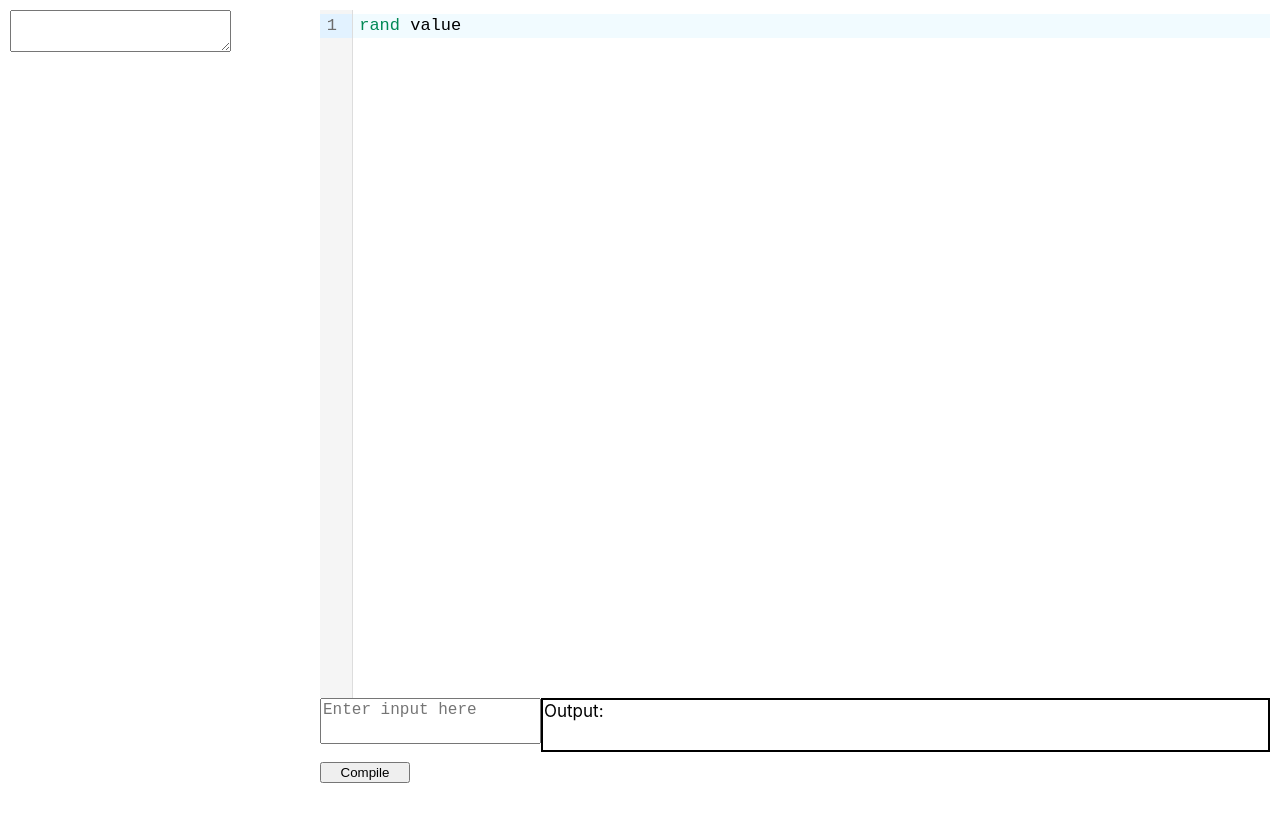
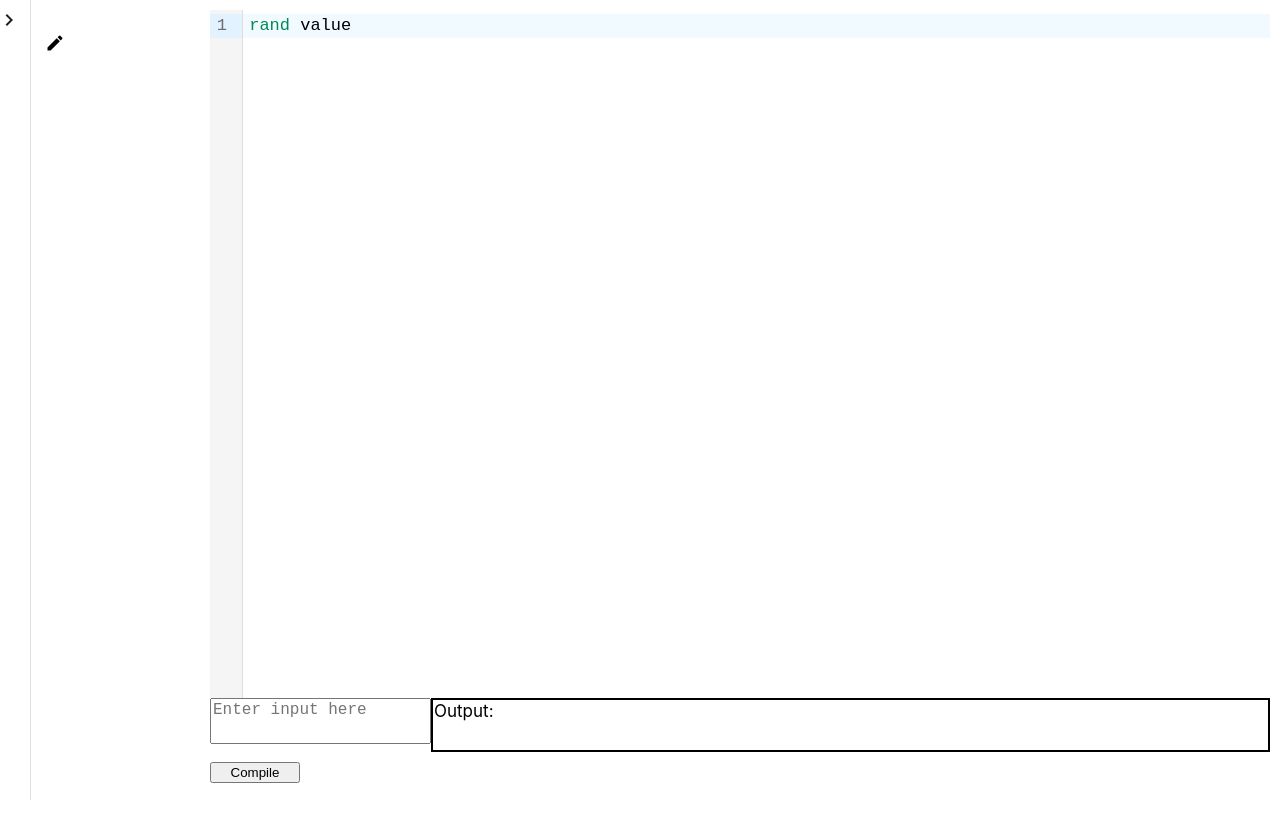
Before and after one commit to nubskr/codespace, a React (Create React App) app in the folder frontend/: page /room/1/1 in a window 1280 px wide. Shown: the top 838 px of the page. Built offline with nearby package versions, Linux system fonts and the light colour scheme; no server answers; the HTML template or start-up script is replaced by a standard one.

Commit message:
made LHS better

```diff
--- a/frontend/package.json
+++ b/frontend/package.json
@@ -3,6 +3,10 @@
   "version": "0.1.0",
   "private": true,
   "dependencies": {
+    "@emotion/react": "^11.11.1",
+    "@emotion/styled": "^11.11.0",
+    "@mui/icons-material": "^5.14.16",
+    "@mui/material": "^5.14.16",
     "@testing-library/jest-dom": "^5.17.0",
     "@testing-library/react": "^13.4.0",
     "@testing-library/user-event": "^13.5.0",
--- a/frontend/src/App.css
+++ b/frontend/src/App.css
@@ -12,6 +12,7 @@ textarea {
 }
 
 .LHS-container {
+  margin-left: 10%;
   max-height: 100vh;
   overflow: auto;
   padding: 10px; /* Adjust as needed for spacing */
--- a/frontend/src/Components/AudioRecorder.js
+++ b/frontend/src/Components/AudioRecorder.js
@@ -1,9 +1,6 @@
 import React, { useEffect, useRef, useState } from 'react';
-// import io from 'socket.io-client';
+import io from 'socket.io-client';
 import SimplePeer from 'simple-peer';
-const configuration = { iceServers: [{ urls: "stun:stun.schlund.de:3478" }] };
-const peerConnection = new RTCPeerConnection(configuration);
-// const socket = io("http://localhost:6909/", { transports: ['websocket'] });
 
 export default function AudioRecorder({socket,username,roomid}) {
   // const [userList,setUserList] = useState(new Set());
--- a/frontend/src/Components/LateXparser.js
+++ b/frontend/src/Components/LHS/LateXparser.js
@@ -1,10 +1,10 @@
 import React, { useEffect, useState } from 'react';
 import katex from 'katex';
 import 'katex/dist/katex.min.css';
+import { Button } from '@mui/material';
 
-function App() {
-  // const [latexCont,setlatexCont] = useState('');
-  const [text, setText] = useState("");
+function App({text,setText}) {
+  const [tmptext,setTmpText] = useState(text);
   useEffect(() => {
     // Function to render LaTeX equations
   //   const renderEquations = () => {
@@ -49,7 +49,15 @@ function App() {
   function handleChange(e) {
     const inputval = e.target.value;
     const parsedText = renderTextWithKaTeX(inputval);
-    setText(parsedText);
+    setTmpText(parsedText);
+    // TODO: whenever this changes broadcast it to everyone in room
+  }
+
+  function handleSave(e) {
+    const inputval = e.target.value;
+    // const parsedText = renderTextWithKaTeX(inputval);
+    setText(tmptext);
+    // console.log(parsedText);
   }
 
  return (
@@ -58,7 +66,11 @@ function App() {
                 onChange={handleChange}
                 style={{ whiteSpace: 'pre-wrap' }}
             />
-            <p><span id="inline-math" dangerouslySetInnerHTML={{ __html: text }} style={{ fontSize: '18px' }}></span></p>
+            {/* <p><span id="inline-math" dangerouslySetInnerHTML={{ __html: text }} style={{ fontSize: '18px' }}></span></p> */}
+            <p><span id="inline-math" dangerouslySetInnerHTML={{ __html: tmptext }} style={{ fontSize: '18px' }}></span></p>
+            <Button onClick={handleSave}>
+              Save
+            </Button>
         </div>
     );
 }
--- /dev/null
+++ b/frontend/src/Components/LHS/Main_LHS.js
@@ -0,0 +1,13 @@
+import React, { useState } from 'react'
+import ProblemInputModal from './ProblemInputModal'
+
+export default function Main_LHS() {
+  const [text, setText] = useState(""); // this needs to be global
+  return (
+    <div>
+      {/* <p>{text}</p> */}
+      <p><span id="inline-math" dangerouslySetInnerHTML={{ __html: text }} style={{ fontSize: '18px' }}></span></p>
+      <ProblemInputModal text={text} setText={setText}/>
+    </div>
+  )
+}
--- /dev/null
+++ b/frontend/src/Components/LHS/ProblemInputModal.js
@@ -0,0 +1,60 @@
+import * as React from 'react';
+import Box from '@mui/material/Box';
+import Button from '@mui/material/Button';
+import Typography from '@mui/material/Typography';
+import Modal from '@mui/material/Modal';
+import LateXparser from './LateXparser';
+import EditIcon from '@mui/icons-material/Edit';
+import { styled } from '@mui/system';
+
+const BlackButton = styled(Button)(({ theme }) => ({
+  color: 'black', // Set the color to black
+}));
+
+const style = {
+  position: 'absolute',
+  top: '50%',
+  left: '50%',
+  transform: 'translate(-50%, -50%)',
+  width: 1000,
+  height: 500,
+  bgcolor: 'background.paper',
+  border: '2px solid #000',
+  boxShadow: 24,
+  p: 4,
+};
+
+export default function ProblemInputModal({text,setText}) {
+//   const classes = useStyles();
+  const [open, setOpen] = React.useState(false);
+  const handleOpen = () => setOpen(true);
+  const handleClose = () => setOpen(false);
+
+  return (
+    <div>
+      <BlackButton
+        onClick={handleOpen}
+        // variant="outlined" // You can change the variant as needed
+        color="primary" // You can change the color as needed
+        startIcon={<EditIcon />} // Add the EditIcon as a start icon
+      >
+      </BlackButton>
+      <Modal
+        open={open}
+        onClose={handleClose}
+        aria-labelledby="modal-modal-title"
+        aria-describedby="modal-modal-description"
+      >
+        <Box sx={style}>
+          <Typography id="modal-modal-title" variant="h6" component="h2">
+            Edit problem statement
+          </Typography>
+          <Typography id="modal-modal-description" sx={{ mt: 2 }}>
+            <LateXparser text={text} setText={setText}/>
+            we edit here
+          </Typography>
+        </Box>
+      </Modal>
+    </div>
+  );
+}
--- a/frontend/src/Components/Room.js
+++ b/frontend/src/Components/Room.js
@@ -1,26 +1,35 @@
 import AudioRecorder from './AudioRecorder';
-import LateXparser from './LateXparser';
+import LateXparser from './LHS/LateXparser';
 import TextBox from './TextBox';
 import '../App.css'
 import React, { useEffect } from 'react'
 import { useParams } from 'react-router-dom';
 import { useState } from 'react';
-import io from 'socket.io-client';
+import SideDrawer from './SideDrawer';
+import MiniDrawer from './SideDrawer';
+import Main_LHS from './LHS/Main_LHS';
+// import MenuIcon from '@mui/icons-material/Menu';
+// import io from 'socket.io-client';
 
-const socket = io("http://localhost:6909/", { transports: ['websocket'] });
+// const socket = io("http://localhost:6909/", { transports: ['websocket'] });
 
 export default function Room() {
     const {roomid,username} = useParams();
     // TODO: get the username
+    // TODO: we join room here
     return (
     <div className='main'>
         <div className="LHS-container">
-            <LateXparser />
+            <Main_LHS />
+            {/* // <ProblemInputModal /> */}
+            {/* <LateXparser /> */}
         </div>
         <div className="RHS-container">
-            <TextBox roomid={roomid} socket={socket}/>
+            <TextBox roomid={roomid}/>
         </div>
-        <AudioRecorder socket={socket} username={username} roomid={roomid}/>
+        <MiniDrawer />
+        {/* <MenuIcon /> */}
+        {/* <AudioRecorder socket={socket} username={username} roomid={roomid}/> */}
     </div>
     )
 }
--- /dev/null
+++ b/frontend/src/Components/SideDrawer.js
@@ -0,0 +1,87 @@
+import * as React from 'react';
+import { styled, useTheme } from '@mui/material/styles';
+import MuiDrawer from '@mui/material/Drawer';
+import IconButton from '@mui/material/IconButton';
+import ChevronRightIcon from '@mui/icons-material/ChevronRight';
+import ChevronLeftIcon from '@mui/icons-material/ChevronLeft';
+
+const drawerWidth = 180 ;
+const closedWidth = 30;
+
+const openedMixin = (theme) => ({
+  width: drawerWidth,
+  transition: theme.transitions.create('width', {
+    easing: theme.transitions.easing.sharp,
+    duration: theme.transitions.duration.enteringScreen,
+  }),
+  overflowX: 'hidden',
+});
+
+const closedMixin = (theme) => ({
+  transition: theme.transitions.create('width', {
+    easing: theme.transitions.easing.sharp,
+    duration: theme.transitions.duration.leavingScreen,
+  }),
+  overflowX: 'hidden',
+  width: closedWidth,
+  [theme.breakpoints.up('sm')]: {
+    width: closedWidth,
+  },
+});
+
+const Drawer = styled(MuiDrawer, { shouldForwardProp: (prop) => prop !== 'open' })(
+  ({ theme, open }) => ({
+    width: drawerWidth,
+    flexShrink: 0,
+    whiteSpace: 'nowrap',
+    boxSizing: 'border-box',
+    ...(open && {
+      ...openedMixin(theme),
+      '& .MuiDrawer-paper': openedMixin(theme),
+    }),
+    ...(!open && {
+      ...closedMixin(theme),
+      '& .MuiDrawer-paper': closedMixin(theme),
+    }),
+  }),
+);
+
+const ContentContainer = styled('div')(({ open, theme }) => ({
+  marginLeft: open ? drawerWidth : closedWidth,
+  transition: 'margin 225ms cubic-bezier(0.4, 0, 0.6, 1) 0ms',
+  flexGrow: 1,
+  padding: theme.spacing(10),
+  transition: 'padding 225ms cubic-bezier(0.4, 0, 0.6, 1) 0ms',
+}));
+
+export default function MiniDrawer() {
+  const theme = useTheme();
+  const [open, setOpen] = React.useState(false);
+
+  const handleDrawerOpen = () => {
+    setOpen(true);
+  };
+
+  const handleDrawerClose = () => {
+    setOpen(false);
+  };
+
+  return (
+    <div>
+      <Drawer variant="permanent" open={open}>
+        <IconButton
+          color="inherit"
+          aria-label="open drawer"
+          onClick={open ? handleDrawerClose : handleDrawerOpen}
+          edge="start"
+        >
+          {open ? <ChevronLeftIcon /> : <ChevronRightIcon />}
+        </IconButton>
+        {/* Your drawer content goes here */}
+      </Drawer>
+      <ContentContainer open={open} theme={theme}>
+        {/* Your main content goes here */}
+      </ContentContainer>
+    </div>
+  );
+}
--- a/frontend/src/Components/TextBox.js
+++ b/frontend/src/Components/TextBox.js
@@ -23,9 +23,9 @@ export default function TextBox({roomid , socket}) {
     }
 
     useEffect(() => {
-        socket.on('receive-code-update', (code) => {
-            setTextvalue(code);
-        });
+        // socket.on('receive-code-update', (code) => {
+        //     setTextvalue(code);
+        // });
         // socket.on('update-room-user-list', (newList) => {
         //     setTextvalue('run');
         //   });
@@ -33,13 +33,13 @@ export default function TextBox({roomid , socket}) {
 
     const Handlechange = React.useCallback((val, viewUpdate) => {
         setTextvalue(val);
-        SocketEmit('update-code',val);
+        // SocketEmit('update-code',val);
     }, []);
 
     function Handlechangeinput(e) {
         setInputvalue(e.target.value);
         const newval = e.target.value;
-        SocketEmit('update-input',newval);
+        // SocketEmit('update-input',newval);
     }
 
     async function sendreq(){
```
Also changed, not shown: frontend/src/Components/ProblemStatement.js (deleted, +0 -32 lines), 1 other file (tests, documents, lock files or other folders).
